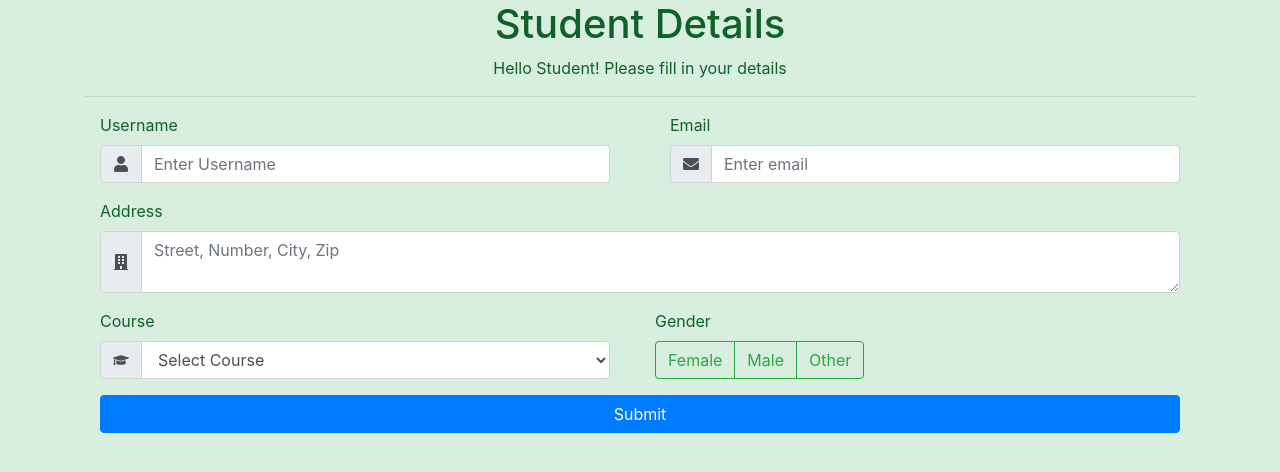
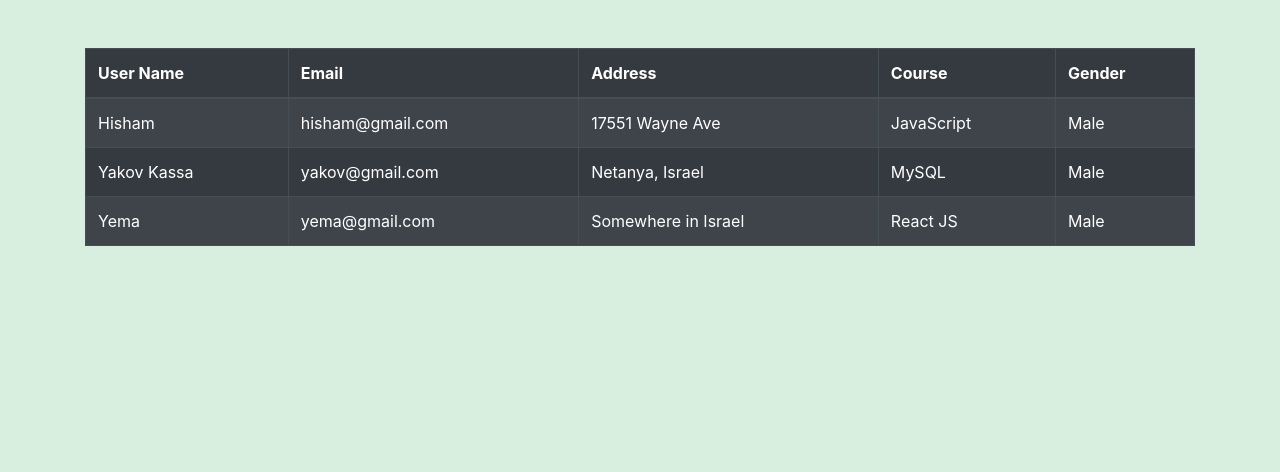
Before and after one commit to MHNashef/react-student-form, a React (Create React App) app: page / in a window 1280 px wide. Shown: the top 472 px of the page. Built offline with nearby package versions, Linux system fonts and the light colour scheme; the HTML template or start-up script is replaced by a standard one.

Commit message:
StudentPage now renders table of students

```diff
--- a/src/App.js
+++ b/src/App.js
@@ -1,9 +1,10 @@
 import LogIn from "./LogIn"
+import StudentPage from "./StudentPage";
 import './App.css';
 
 function App() {
   return (
-    <LogIn />
+    <StudentPage />
   );
 }
 
--- a/src/DAL/api.js
+++ b/src/DAL/api.js
@@ -1,4 +1,28 @@
-const students = [];
+const students = [
+    {
+        username: "Hisham",
+        email: "hisham@gmail.com",
+        address: "17551 Wayne Ave",
+        course: "JavaScript",
+        gender: "Male"
+    },
+
+    {
+        username: "Yakov Kassa",
+        email: "yakov@gmail.com",
+        address: "Netanya, Israel",
+        course: "MySQL",
+        gender: "Male"
+    },
+
+    {
+        username: "Yema",
+        email: "yema@gmail.com",
+        address: "Somewhere in Israel",
+        course: "React JS",
+        gender: "Male"
+    },
+];
 
 
 function addStudent(loginData) {
@@ -12,4 +36,8 @@ function addStudent(loginData) {
     console.log(students);
 }
 
+export function getStudents() {
+    return students;
+}
+
 export default addStudent;
--- /dev/null
+++ b/src/StudentPage.jsx
@@ -0,0 +1,34 @@
+import React from "react";
+import { getStudents } from "./DAL/api";
+import { Container, Table } from "react-bootstrap";
+
+export default function StudentPage() {
+  const students = getStudents();
+
+  return (
+    <Container className="mt-5">
+      <Table striped bordered hover variant="dark">
+        <thead>
+          <tr>
+            <th>User Name</th>
+            <th>Email</th>
+            <th>Address</th>
+            <th>Course</th>
+            <th>Gender</th>
+          </tr>
+        </thead>
+        <tbody>
+          {students.map((studentObj, idx) => {
+            return (
+              <tr key={idx}>
+                {Object.keys(studentObj).map((key, idx) => (
+                  <td key={idx}>{studentObj[key]}</td>
+                ))}
+              </tr>
+            );
+          })}
+        </tbody>
+      </Table>
+    </Container>
+  );
+}
```
